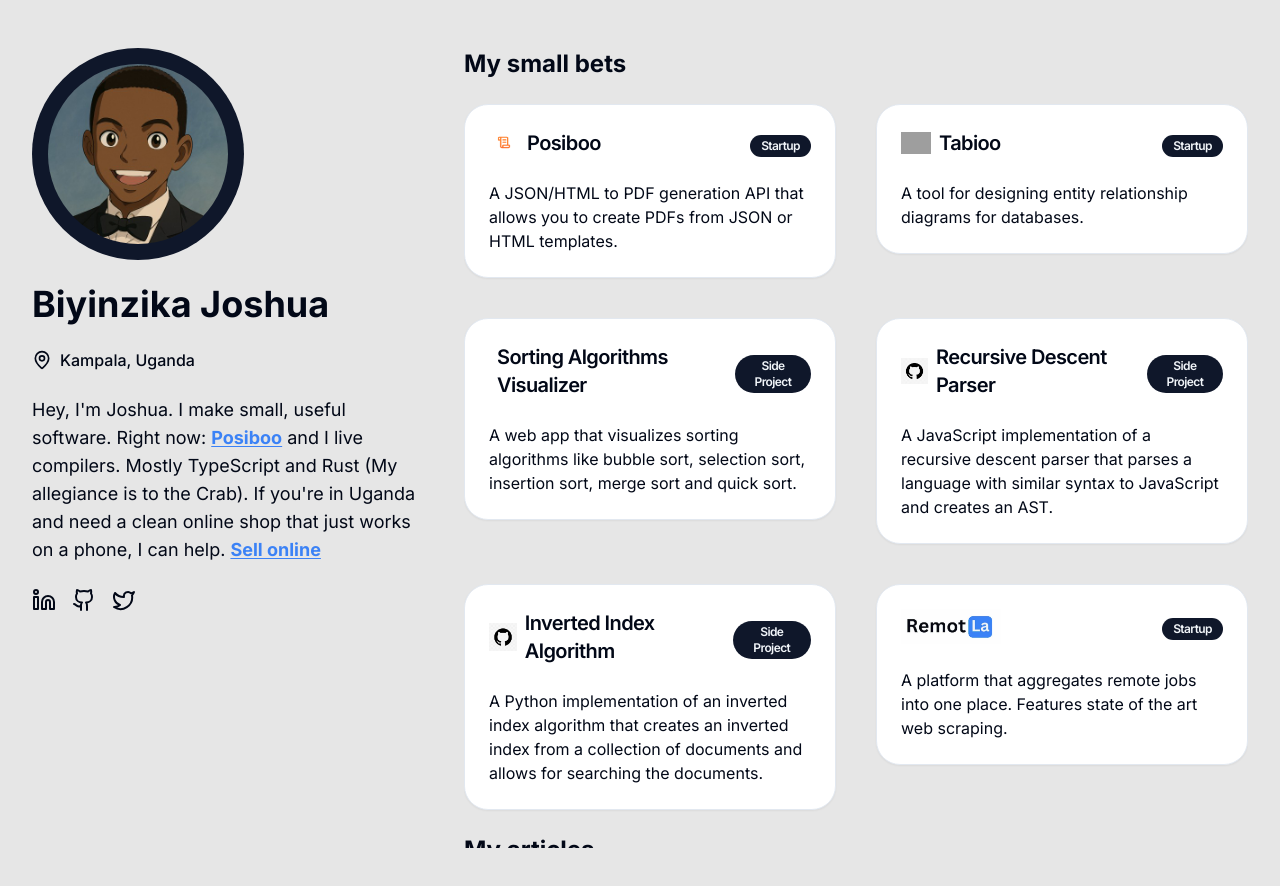
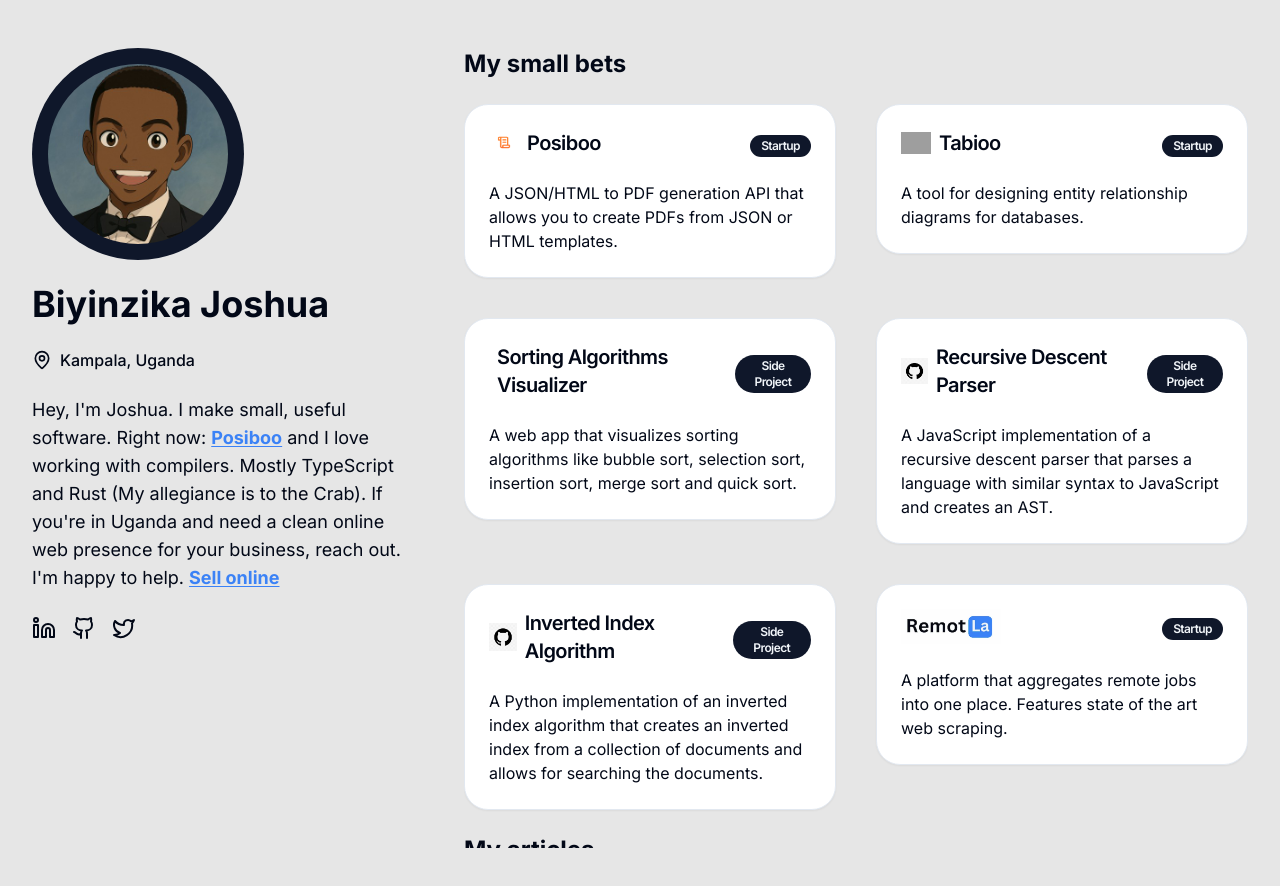
Before and after one commit to Biyinzika-Joshua-J/Portfolio-v4, a Next.js app: page / in a window 1280 px wide. Shown: the top 886 px of the page. Built offline with nearby package versions, Linux system fonts and the light colour scheme; grey boxes are pictures that could not be loaded.

Commit message:
Update bio

```diff
--- a/app/(root)/page.tsx
+++ b/app/(root)/page.tsx
@@ -59,9 +59,9 @@
             >
               Posiboo
             </Link>{' '}
-            and I live compilers. Mostly TypeScript and Rust (My allegiance is to the Crab). If
-            you&apos;re in Uganda and need a clean online shop that just works on a phone, I can
-            help.{' '}
+            and I love working with compilers. Mostly TypeScript and Rust (My allegiance is to the
+            Crab). If you&apos;re in Uganda and need a clean online web presence for your business,
+            reach out. I&apos;m happy to help.{' '}
             <Link
               className="text-blue-500 font-bold underline-offset-2 underline hover:text-blue-800"
               href={'/sell-online'}
```
